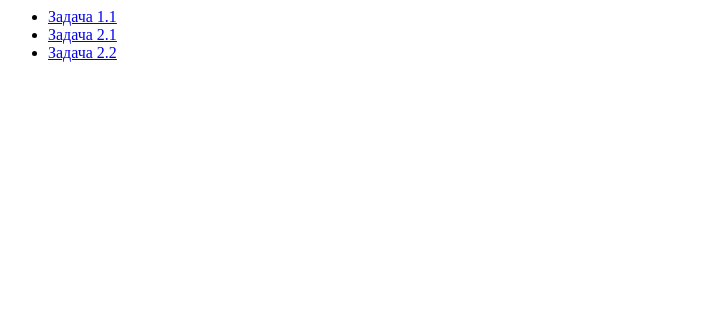
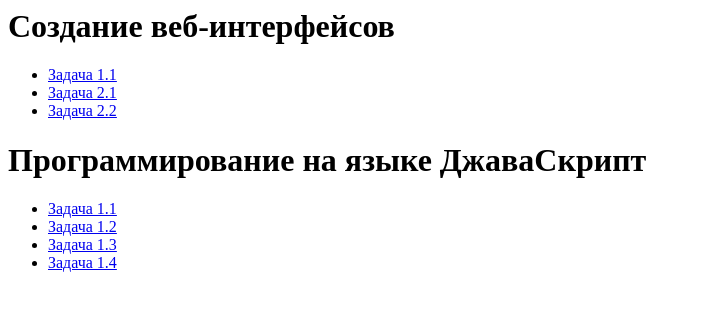
Before and after one commit to yrevna/mirea, a plain HTML site: page index.html in a window 1280 px wide. Shown: the whole page, without its empty margins (0-701 px from the left). Drawn offline with Linux system fonts and the light colour scheme.

Commit message:
создала папки для js

```diff
--- a/index.html
+++ b/index.html
@@ -6,15 +6,31 @@
     <title>Home yr.evna page</title>
   </head>
   <body>
+    <h1>Создание веб-интерфейсов</h1>
     <ul>
       <li>
-        <a href="/task_1_1/">Задача 1.1</a>
+        <a href="/html_course/task_1_1/">Задача 1.1</a>
       </li>
       <li>
-        <a href="/task_2_1/">Задача 2.1</a>
+        <a href="/html_course/task_2_1/">Задача 2.1</a>
       </li>
       <li>
-        <a href="/task_2_2/">Задача 2.2</a>
+        <a href="/html_course/task_2_2/">Задача 2.2</a>
+      </li>
+    </ul>
+    <h1>Программирование на языке ДжаваСкрипт</h1>
+    <ul>
+      <li>
+        <a href="/js_course/task_1_1/">Задача 1.1</a>
+      </li>
+      <li>
+        <a href="/js_course/task_1_2/">Задача 1.2</a>
+      </li>
+      <li>
+        <a href="/js_course/task_1_3/">Задача 1.3</a>
+      </li>
+      <li>
+        <a href="/js_course/task_1_4/">Задача 1.4</a>
       </li>
     </ul>
   </body>
```
Also changed, not shown: js_course/task_1_1/index.html (added, +8 -0 lines), js_course/task_1_2/index.html (added, +8 -0 lines), js_course/task_1_3/index.html (added, +8 -0 lines), js_course/task_1_4/index.html (added, +8 -0 lines), html_course/task_1_1/index.html (renamed from task_1_1/index.html), html_course/task_2_1/index.html (renamed from task_2_1/index.html), html_course/task_2_2/index.html (renamed from task_2_2/index.html).
